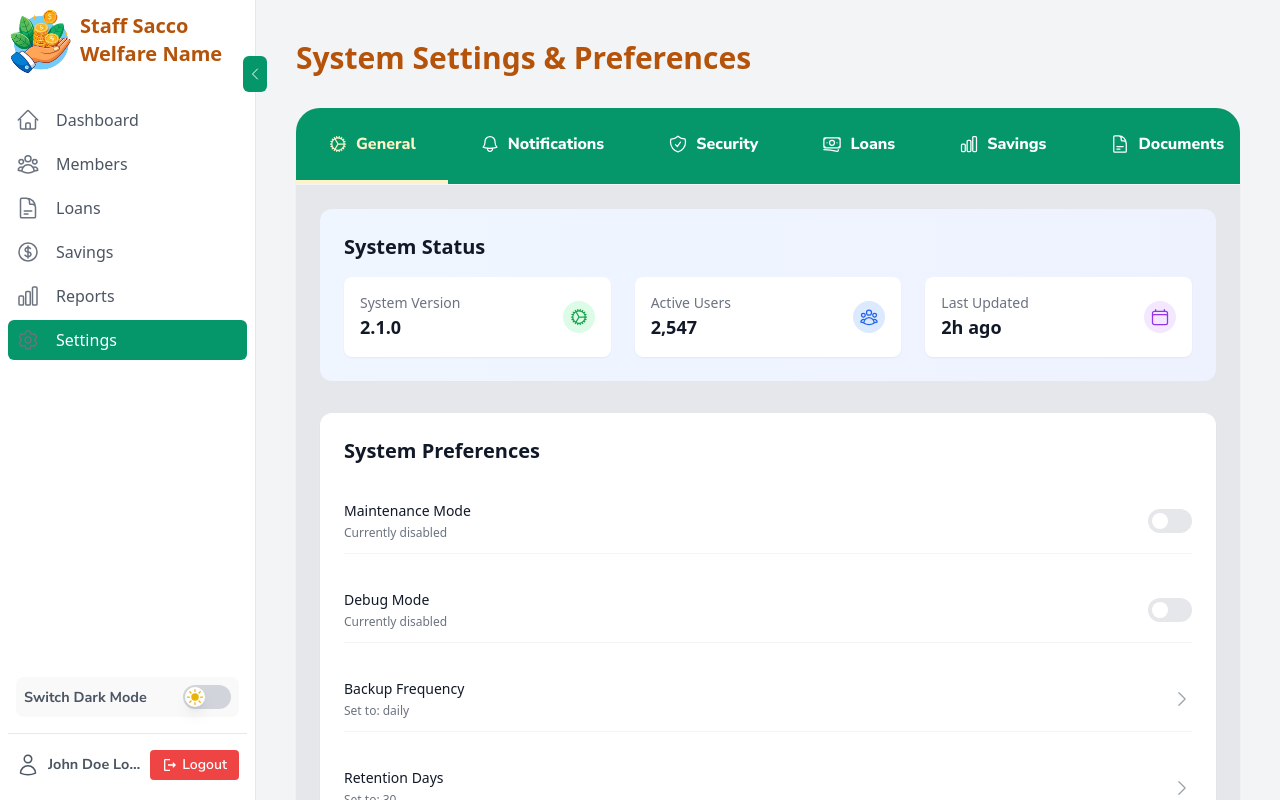
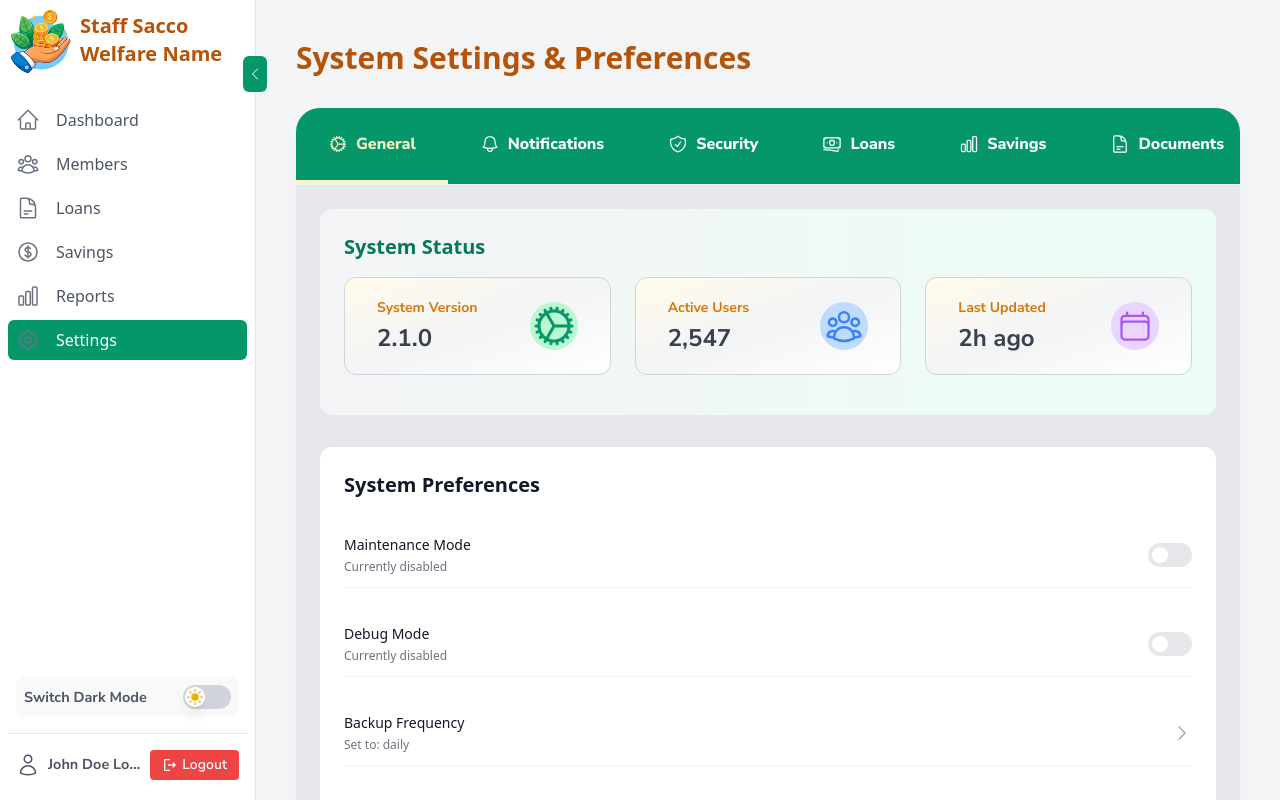
Before and after one commit to supa-modo/Sacco-Welfare-Loans-and-Savings, a React (Vite) app: page /admin/settings in a window 1280 px wide. Built offline with nearby package versions, Linux system fonts and the light colour scheme; sample sign-in values are in the browser's storage.

Commit message:
feat: enhance UI of Settings component with updated styles and improved layout

```diff
--- a/src/pages/admin/Settings.jsx
+++ b/src/pages/admin/Settings.jsx
@@ -67,47 +67,47 @@ const Settings = () => {
       case "General":
         return (
           <div className="space-y-8">
-            <div className="bg-gradient-to-r from-blue-50 to-indigo-50 rounded-xl p-6">
-              <h3 className="text-xl font-semibold text-gray-900 mb-4">
+            <div className="bg-gradient-to-r from-gray-100 to-primary-50 rounded-xl p-6 pb-10">
+              <h3 className="text-xl font-extrabold text-primary-600 mb-4">
                 System Status
               </h3>
               <div className="grid grid-cols-1 md:grid-cols-3 gap-6">
-                <div className="bg-white rounded-lg p-4 shadow-sm hover:shadow-md transition-shadow">
+                <div className="bg-gradient-to-br from-amber-50 via-gray-100 to-white py-5 px-8 rounded-xl border border-gray-300">
                   <div className="flex items-center justify-between">
                     <div>
-                      <p className="text-sm text-gray-500">System Version</p>
-                      <p className="text-lg font-semibold text-gray-900">
+                      <p className="text-sm text-amber-600 font-bold font-nunito-sans">System Version</p>
+                      <p className="text-2xl font-bold font-nunito-sans text-gray-700 mt-1">
                         2.1.0
                       </p>
                     </div>
-                    <div className="h-8 w-8 bg-green-100 rounded-full flex items-center justify-center">
-                      <CogIcon className="h-5 w-5 text-green-600" />
+                    <div className="h-12 w-12 bg-green-200 rounded-full flex items-center justify-center">
+                      <CogIcon className="h-12 w-12 text-primary-500" />
                     </div>
                   </div>
                 </div>
-                <div className="bg-white rounded-lg p-4 shadow-sm hover:shadow-md transition-shadow">
+                <div className="bg-gradient-to-br from-amber-50 via-gray-100 to-white py-5 px-8 rounded-xl border border-gray-300">
                   <div className="flex items-center justify-between">
                     <div>
-                      <p className="text-sm text-gray-500">Active Users</p>
-                      <p className="text-lg font-semibold text-gray-900">
+                      <p className="text-sm text-amber-600 font-bold font-nunito-sans">Active Users</p>
+                      <p className="text-2xl font-bold font-nunito-sans text-gray-700 mt-1">
                         2,547
                       </p>
                     </div>
-                    <div className="h-8 w-8 bg-blue-100 rounded-full flex items-center justify-center">
-                      <UserGroupIcon className="h-5 w-5 text-blue-600" />
+                    <div className="h-12 w-12 bg-blue-200 rounded-full flex items-center justify-center">
+                      <UserGroupIcon className="h-10 w-10 text-blue-500" />
                     </div>
                   </div>
                 </div>
-                <div className="bg-white rounded-lg p-4 shadow-sm hover:shadow-md transition-shadow">
+                <div className="bg-gradient-to-br from-amber-50 via-gray-100 to-white py-5 px-8 rounded-xl border border-gray-300">
                   <div className="flex items-center justify-between">
                     <div>
-                      <p className="text-sm text-gray-500">Last Updated</p>
-                      <p className="text-lg font-semibold text-gray-900">
+                      <p className="text-sm text-amber-600 font-bold font-nunito-sans">Last Updated</p>
+                      <p className="text-2xl font-bold font-nunito-sans text-gray-700 mt-1">
                         2h ago
                       </p>
                     </div>
-                    <div className="h-8 w-8 bg-purple-100 rounded-full flex items-center justify-center">
-                      <CalendarIcon className="h-5 w-5 text-purple-600" />
+                    <div className="h-12 w-12 bg-purple-200 rounded-full flex items-center justify-center">
+                      <CalendarIcon className="h-9 w-9 text-purple-500" />
                     </div>
                   </div>
                 </div>
```
